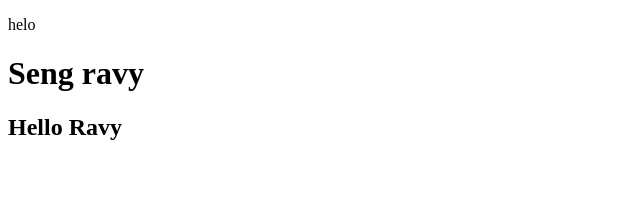
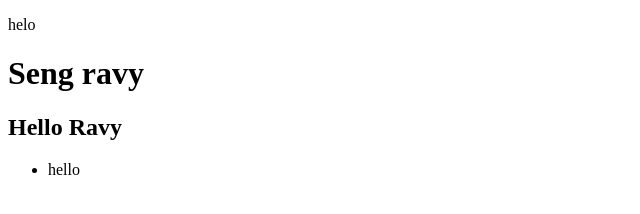
Before and after one commit to sengravy/git, a plain HTML site: page index.html in a window 1280 px wide. Shown: the full height of the page, 0-640 px from the left. Drawn offline with Linux system fonts and the light colour scheme.

Commit message:
Update index.html

```diff
--- a/index.html
+++ b/index.html
@@ -10,5 +10,12 @@
     <p>helo</p>
     <h1>Seng ravy</h1>
     <h2>Hello Ravy</h2>
+    <div>
+        <ul>
+            <li>
+                <a> hello</a>
+            </li>
+        </ul>
+    </div>
 </body>
 </html>
```
